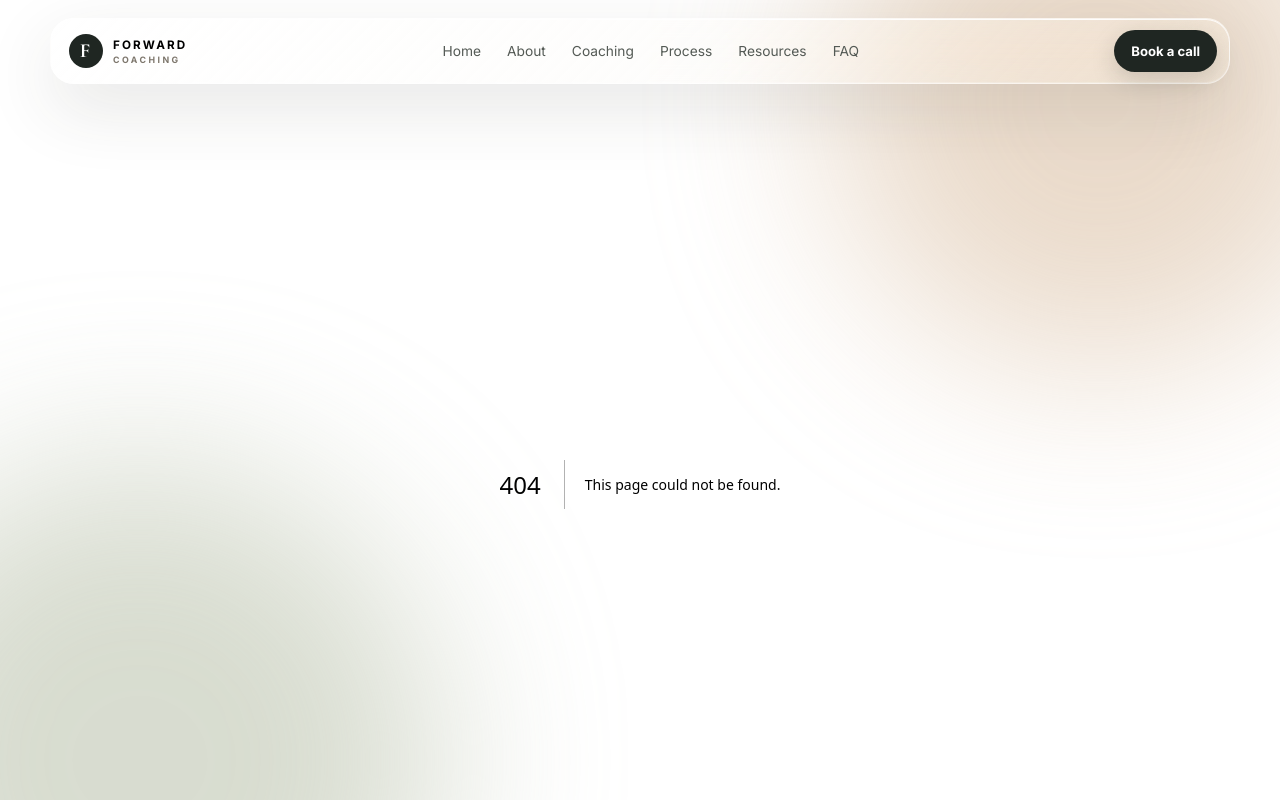
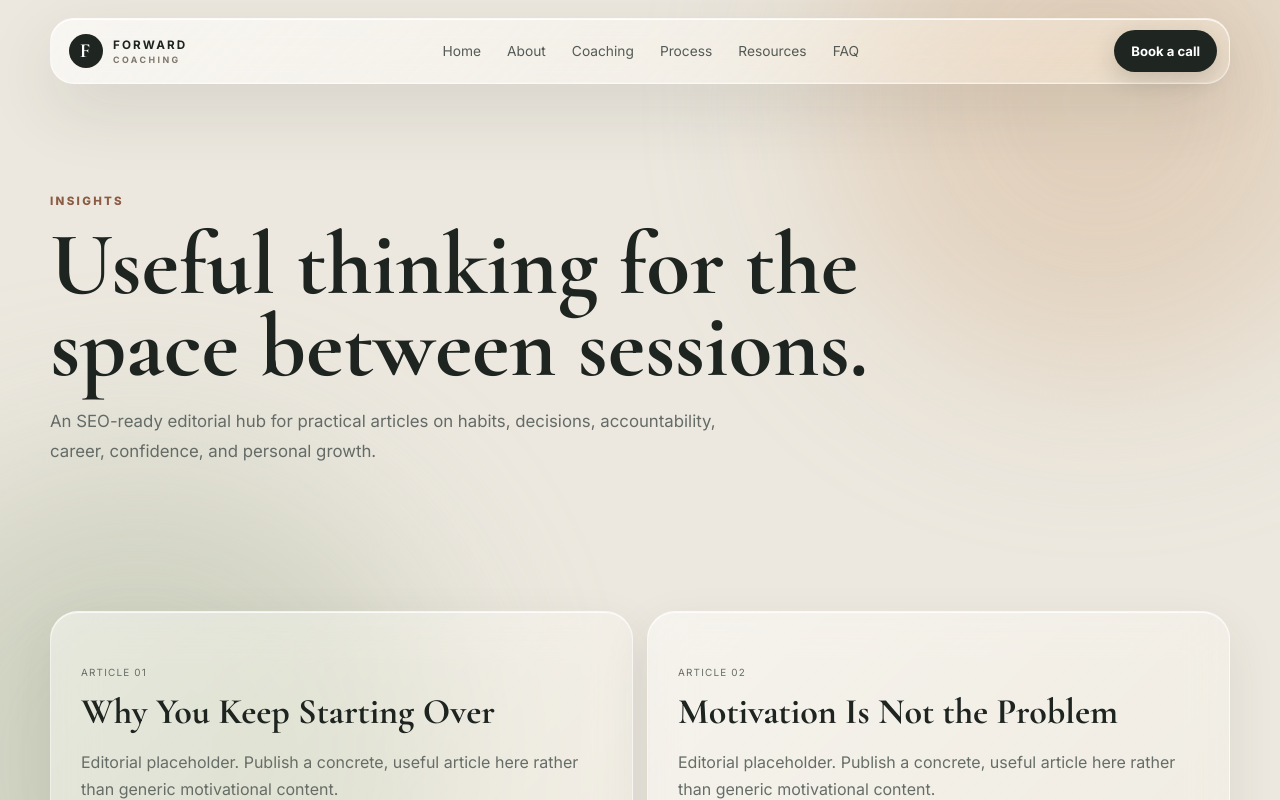
Before and after one commit to kstring00/life-coach, a Next.js app: page /blog in a window 1280 px wide. Before the commit this address had no page. Shown: the top 800 px of the page. Built offline with nearby package versions, Linux system fonts and the light colour scheme.

Commit message:
Add insights blog hub

```diff
--- /dev/null
+++ b/app/blog/page.tsx
@@ -0,0 +1,3 @@
+const posts=['Why You Keep Starting Over','Motivation Is Not the Problem','How to Make Decisions When Every Option Feels Wrong','What to Do When You Feel Stuck in Life','How to Set Goals You Actually Follow Through On','The Difference Between Discipline and Motivation'];
+export const metadata={title:'Insights',description:'Practical articles on goals, habits, decisions, confidence, career transitions, and personal growth.'};
+export default function BlogPage(){return <main><section className="section-shell page-hero"><p className="eyebrow">INSIGHTS</p><h1>Useful thinking for the space between sessions.</h1><p>An SEO-ready editorial hub for practical articles on habits, decisions, accountability, career, confidence, and personal growth.</p></section><section className="section-shell section-pad content-grid">{posts.map((title,index)=><article className="content-card glass" key={title}><p className="mini-label">ARTICLE 0{index+1}</p><h2>{title}</h2><p>Editorial placeholder. Publish a concrete, useful article here rather than generic motivational content.</p><span className="text-link">Coming soon</span></article>)}</section></main>}
```
